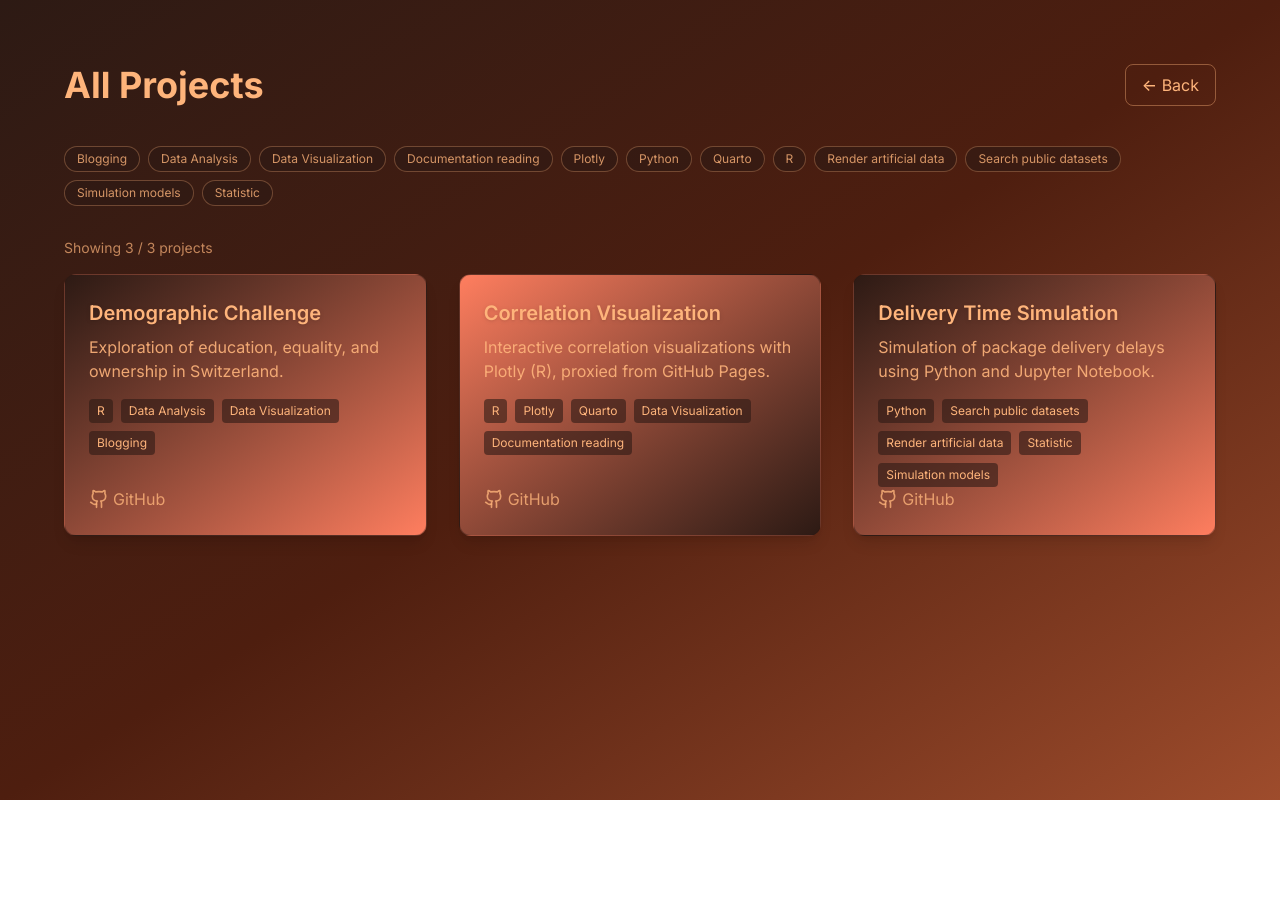
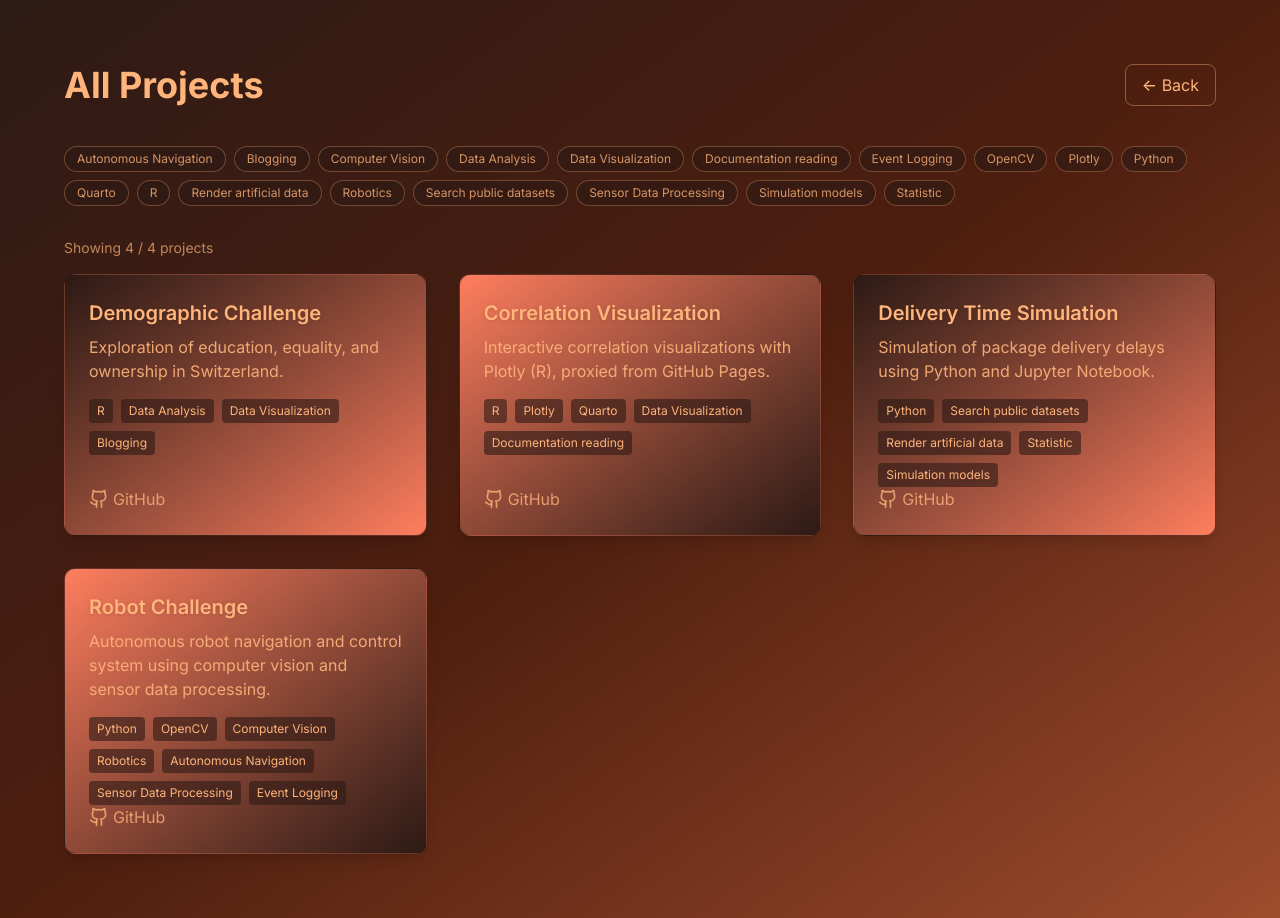
Before and after one commit to mikeandrusyak/Portfolio, a Next.js app: page /projects in a window 1280 px wide. Before the commit the page ends 800 px from the top, so only its background shows below. Built offline with nearby package versions, Linux system fonts and the light colour scheme; a web font is replaced by a local one.

Commit message:
add Robot Challenge project with navigation and control system details

```diff
--- a/data/projects.ts
+++ b/data/projects.ts
@@ -29,6 +29,16 @@ export const projects = [
     tags: ['Python', 'Search public datasets', 'Render artificial data', 'Statistic', 'Simulation models'],
     featured: true,
   },
+  {
+    title: 'Robot Challenge',
+    description: 'Autonomous robot navigation and control system using computer vision and sensor data processing.',
+    github: 'https://github.com/mikeandrusyak/robot_challenge',
+    slug: 'robot-challenge-remote',
+    embedUrl: '/api/projects/remote?url=https%3A%2F%2Fmikeandrusyak.github.io%2Frobot_challenge%2F',
+    href: '/projects/robot-challenge-remote',
+    tags: ['Python', 'OpenCV', 'Computer Vision', 'Robotics', 'Autonomous Navigation', 'Sensor Data Processing', 'Event Logging'],
+    featured: true,
+  },
 ];
 
 export type Project = typeof projects[number];
```
